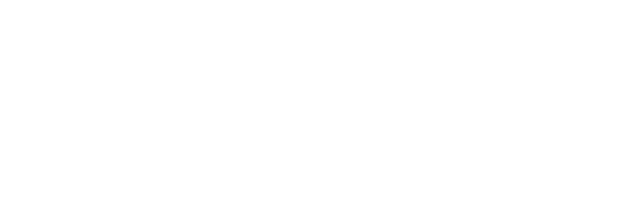
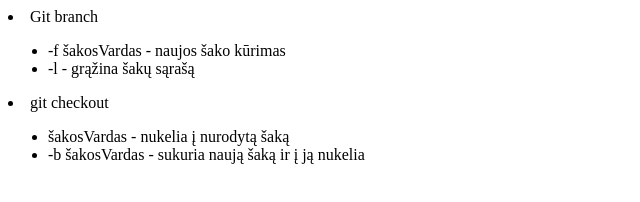
Before and after one commit to KamiRytis/wednesday, a plain HTML site: page index.html in a window 1280 px wide. Shown: the whole page, without its empty margins (0-640 px from the left). Drawn offline with Linux system fonts and the light colour scheme.

Commit message:
komandos branch

```diff
--- a/index.html
+++ b/index.html
@@ -9,5 +9,17 @@
   <script src="./main.js" defer></script>
 </head>
 <body>
+  <section id="gitKomandos">
+    <li>Git branch</li>
+    <ul>
+      <li>-f šakosVardas - naujos šako kūrimas</li>
+      <li>-l - grąžina šakų sąrašą</li>
+    </ul>
+      <li>git checkout</li>
+      <ul>
+        <li>šakosVardas - nukelia į nurodytą šaką</li>
+        <li>-b šakosVardas - sukuria naują šaką ir į ją nukelia</li>
+      </ul>
+  </section>
 </body>
 </html>
```
